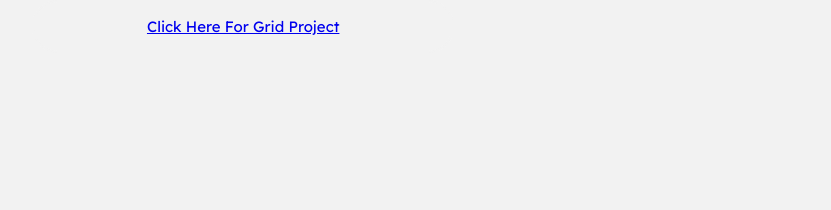
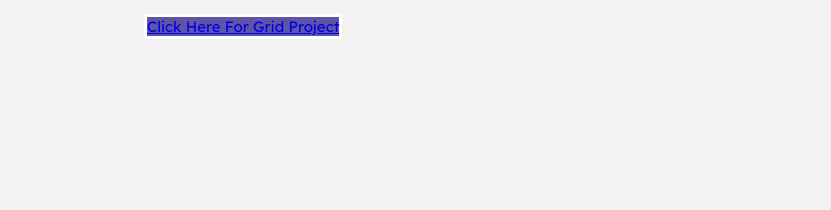
Before and after one commit to keleruby/Layout-Project-Zuri, a plain HTML site: page index.html in a window 1280 px wide. Shown: the top 210 px of the page, without its empty margins (224-1055 px from the left). Drawn offline with Linux system fonts and the light colour scheme.

Commit message:
Update style.css

```diff
--- a/style.css
+++ b/style.css
@@ -15,6 +15,11 @@ body {
 main {
   width: 60%;
   margin: auto;
+}
+
+main button a{
+border:3px solid #fff;
+  background-color:hsl(248, 32%, 49%);
 }
 
 .container {
```
